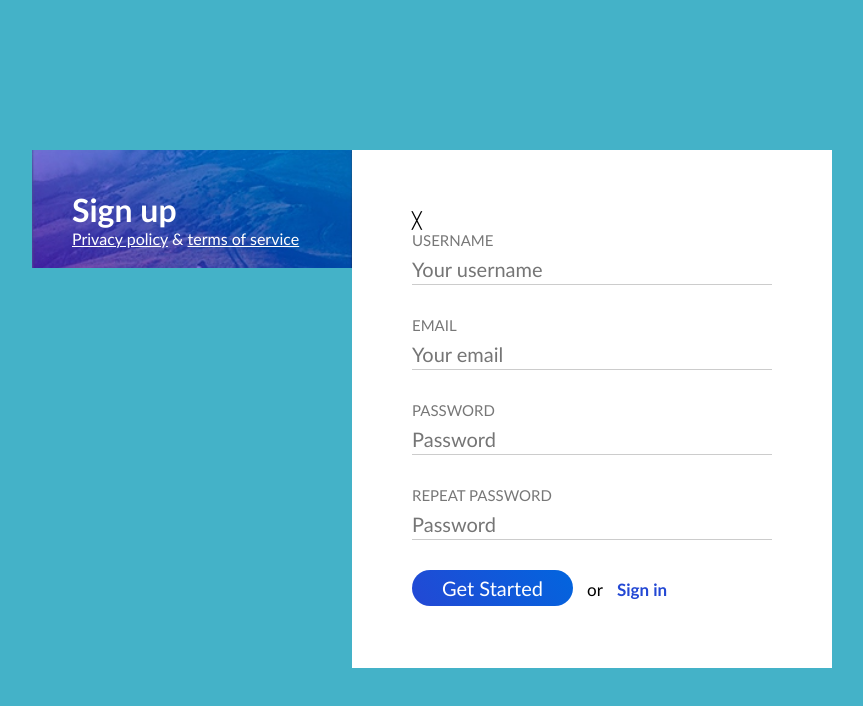
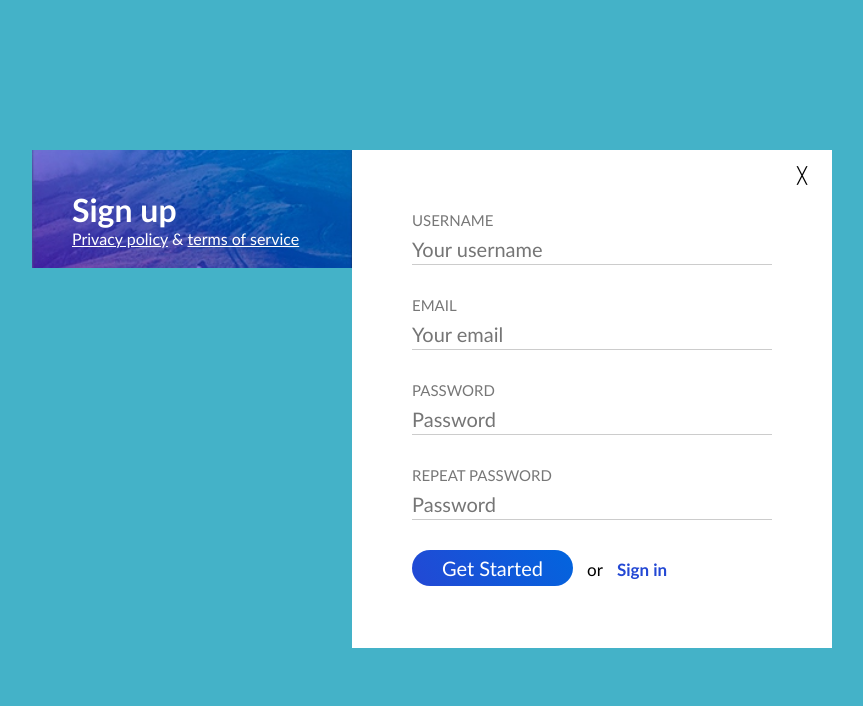
Before and after one commit to plukenis/4-sign-up, a plain HTML site: page index.html in a window 1280 px wide. Shown: the whole page, without its empty margins (208-1071 px from the left). Drawn offline with Linux system fonts and the light colour scheme.

Commit message:
close element

```diff
--- a/css/main.css
+++ b/css/main.css
@@ -39,4 +39,14 @@ h1 {
     float: left;
     padding: 60px;
     background-color: #fff;
+    position: relative;
 }
+.close {
+    height: 60px;
+    width: 60px;
+    text-align: center;
+    line-height: 50px;
+    position: absolute;
+    top: 0px;
+    right: 0px;
+}
```
